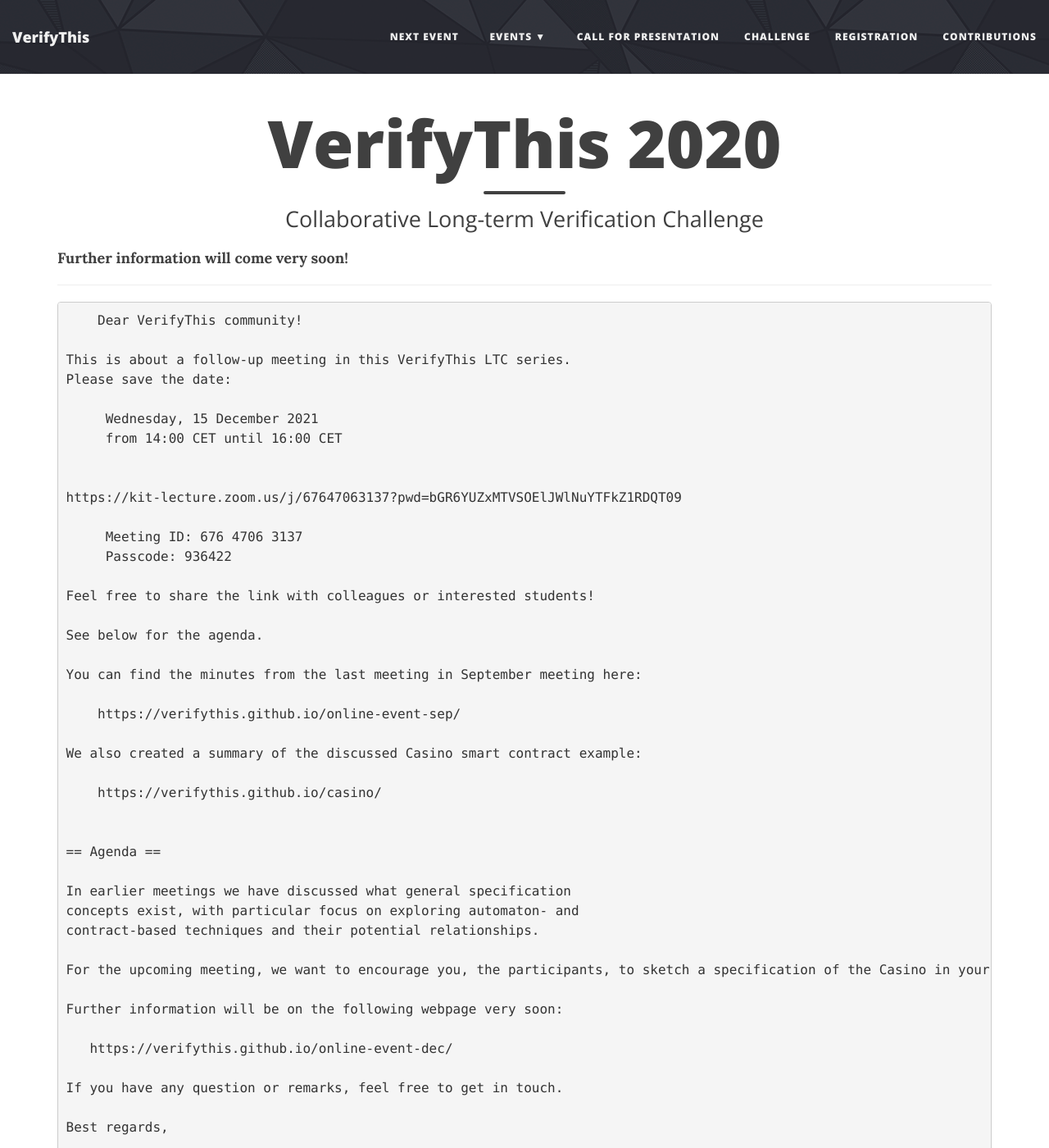
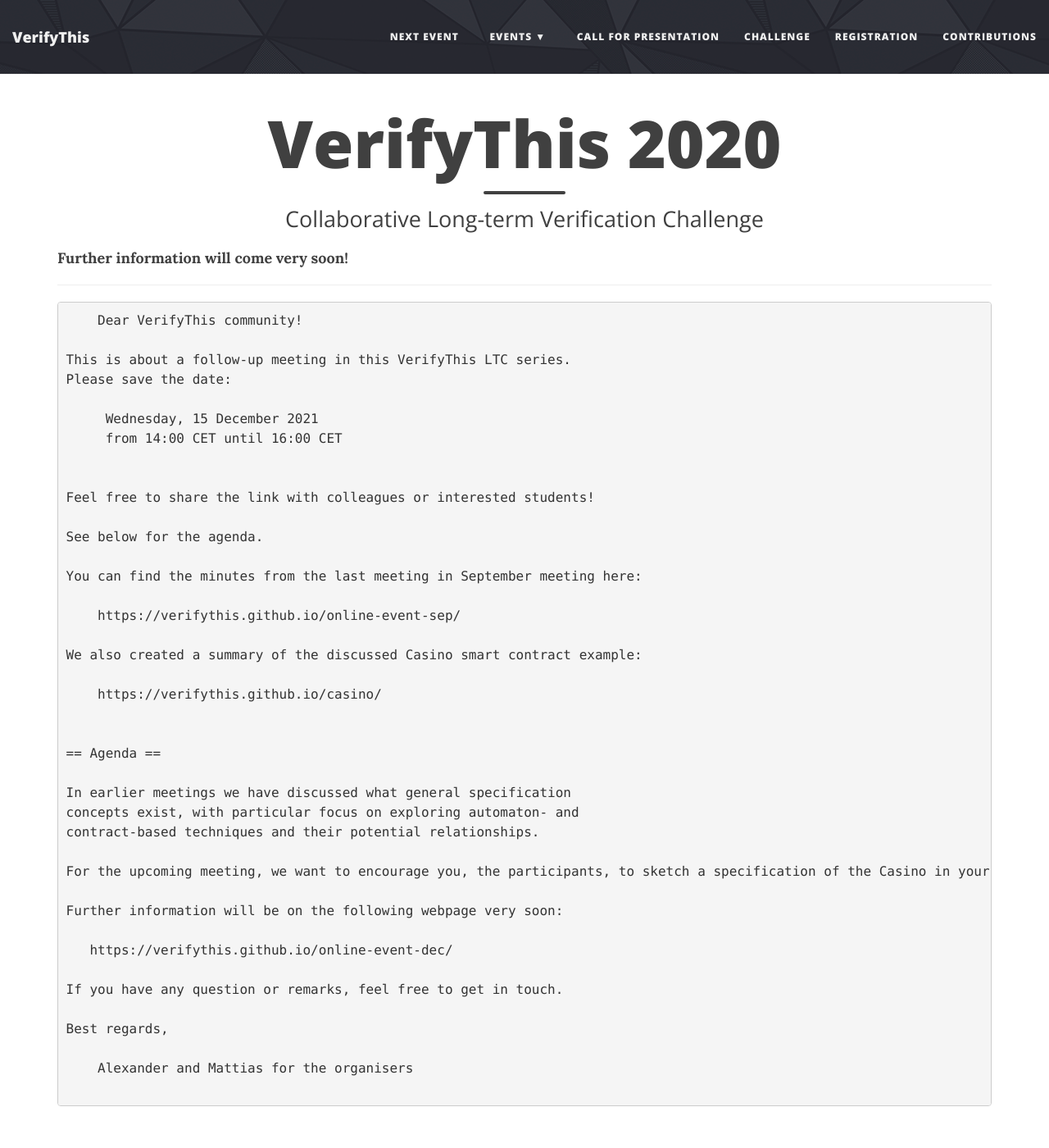
Before and after one commit to verifythis/verifythis.github.io, a Jekyll site: the page built from online-event-dec.html, in a window 1280 px wide and 1400 px high. Shown: the whole window at 82% size. Built offline with Jekyll 4.4.1, drawn with Linux system fonts in a browser that asks for light colours; some of the changed text lies outside the part shown.

Commit message:
removed link

```diff
--- a/online-event-dec.html
+++ b/online-event-dec.html
@@ -17,11 +17,6 @@ Please save the date:
      Wednesday, 15 December 2021
      from 14:00 CET until 16:00 CET
 
-
-https://kit-lecture.zoom.us/j/67647063137?pwd=bGR6YUZxMTVSOElJWlNuYTFkZ1RDQT09
-
-     Meeting ID: 676 4706 3137
-     Passcode: 936422
 
 Feel free to share the link with colleagues or interested students!
 
```
